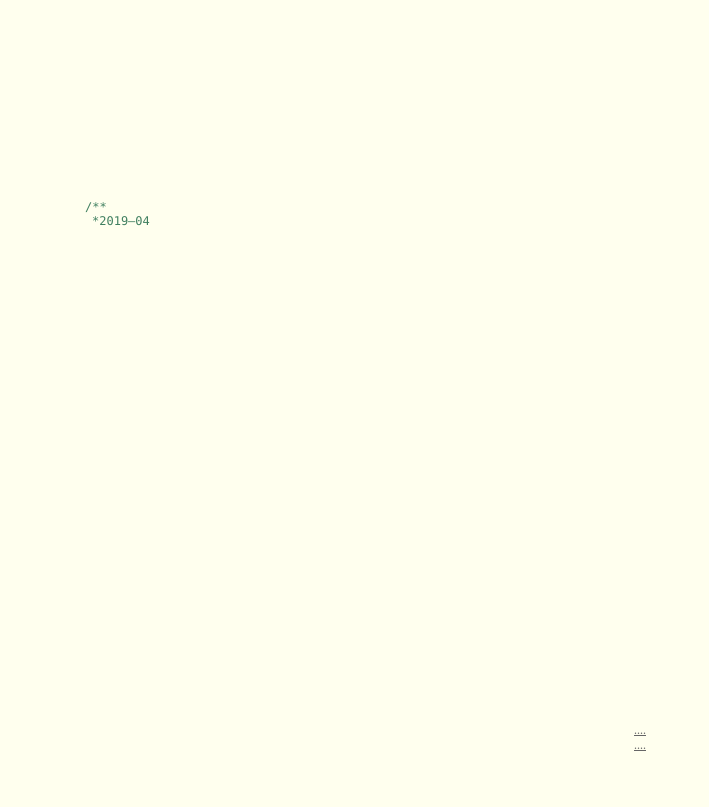
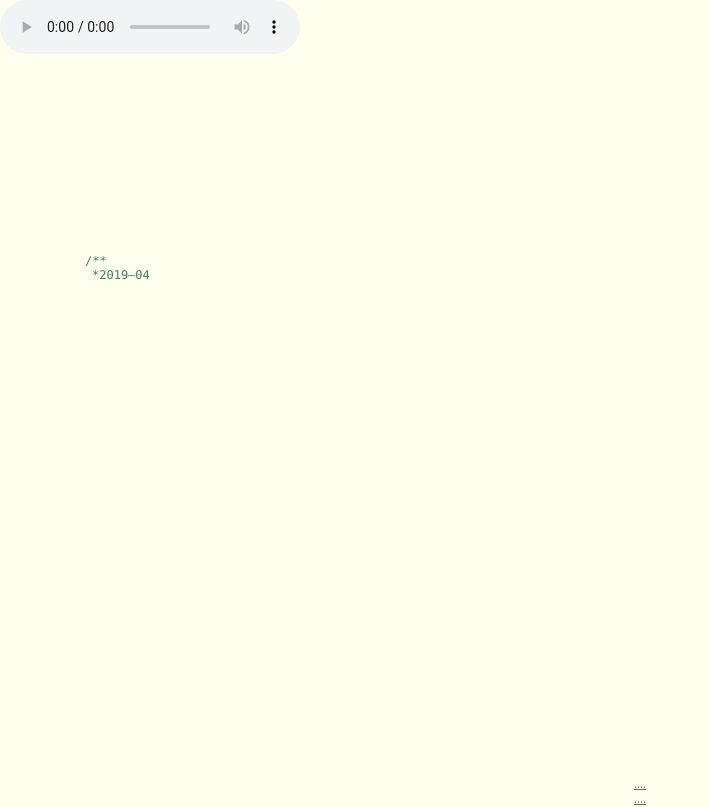
Before and after one commit to Hanjiaxin/love, a plain HTML site: page love/hua/index.html in a window 1280 px wide. Shown: the whole page, without its empty margins (0-709 px from the left). Drawn offline with Linux system fonts and the light colour scheme.

Commit message:
Update index.html

```diff
--- a/love/hua/index.html
+++ b/love/hua/index.html
@@ -20,7 +20,7 @@
     </head>
 
     <body>
-        <audio autoplay="autoplay">
+        <audio autoplay="autoplay" controls>
             <source src="love.mp3">
         </audio>
         <div id="mainDiv">
```
